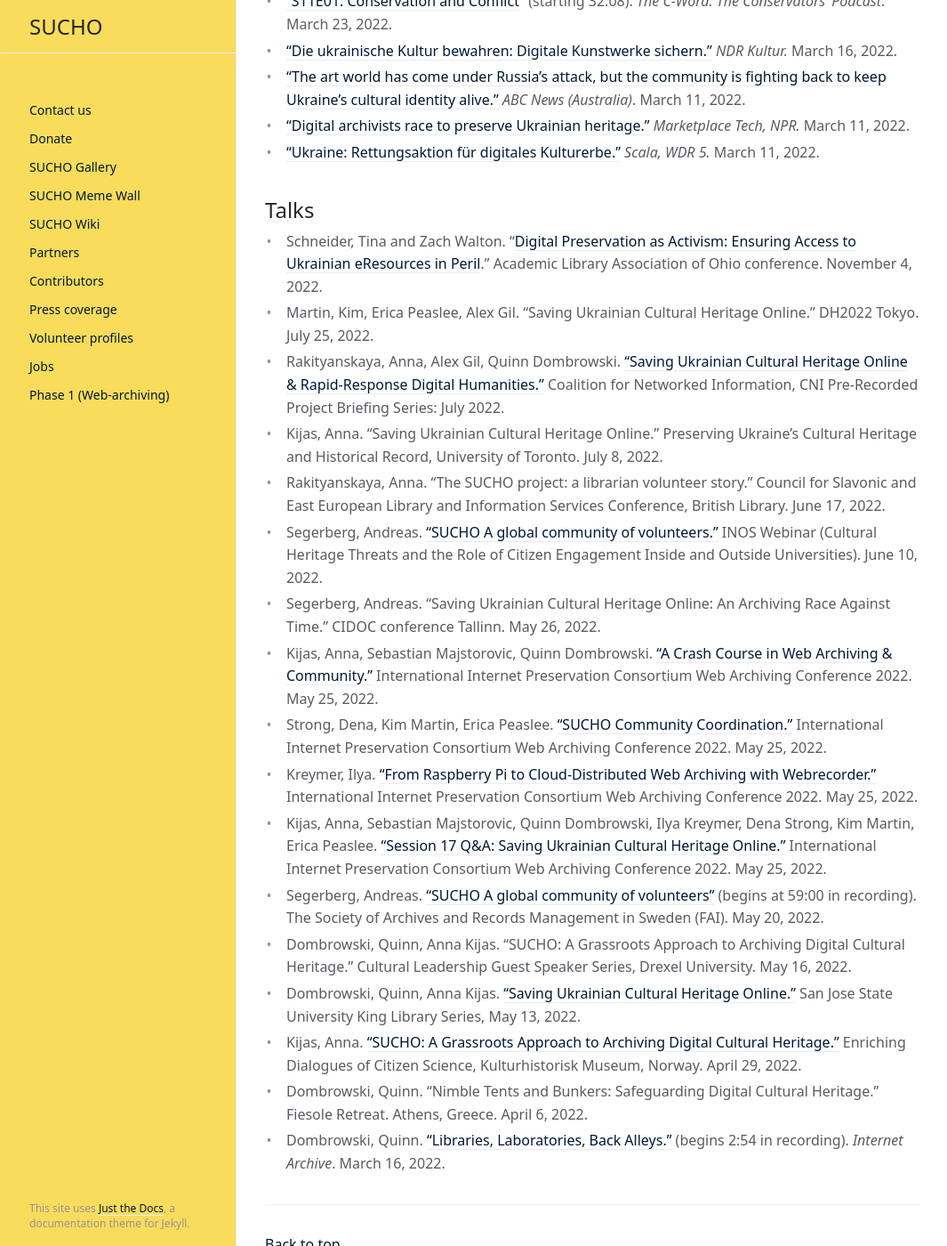
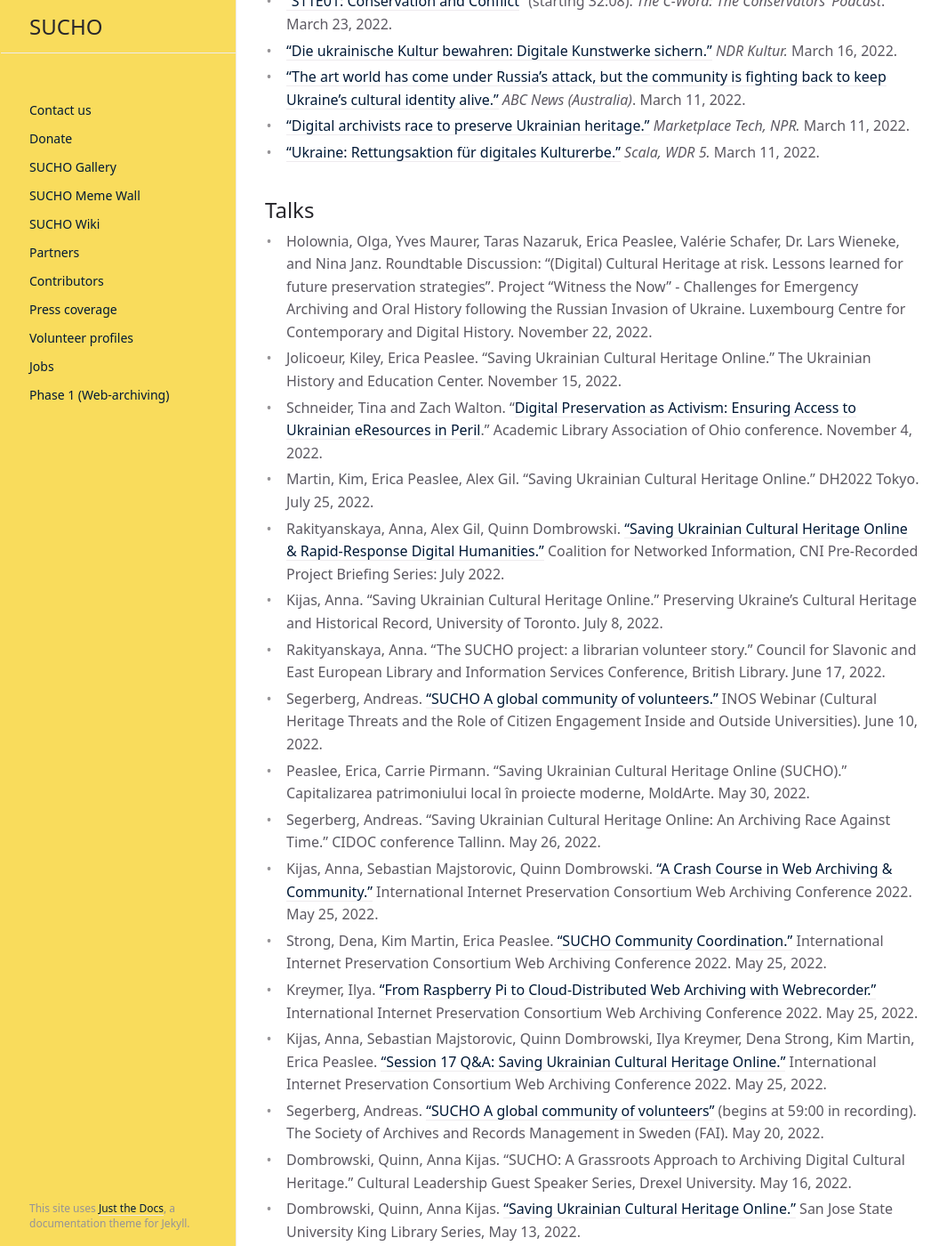
Before and after one commit to sucho-archiving/sucho-archiving.github.io, a Jekyll site: the page built from press.md, in a window 1280 px wide and 1400 px high, scrolled down 4133 px. Shown: the whole window at 89% size, without its empty margins (106-1171 px from the left). Built offline with Jekyll 4.4.1, drawn with Linux system fonts in a browser that asks for light colours.

Commit message:
updated talks

```diff
--- a/press.md
+++ b/press.md
@@ -97,12 +97,15 @@
 
 
 ## Talks
+- Holownia, Olga, Yves Maurer, Taras Nazaruk, Erica Peaslee, Valérie Schafer, Dr. Lars Wieneke, and Nina Janz. Roundtable Discussion: “(Digital) Cultural Heritage at risk. Lessons learned for future preservation strategies”. Project “Witness the Now” - Challenges for Emergency Archiving and Oral History following the Russian Invasion of Ukraine. Luxembourg Centre for Contemporary and Digital History. November 22, 2022.
+- Jolicoeur, Kiley, Erica Peaslee. “Saving Ukrainian Cultural Heritage Online.” The Ukrainian History and Education Center. November 15, 2022.
 - Schneider, Tina and Zach Walton. "[Digital Preservation as Activism: Ensuring Access to Ukrainian eResources in Peril](https://www.alaoweb.org/conferences/2022/program)." Academic Library Association of Ohio conference. November 4, 2022.
 - Martin, Kim, Erica Peaslee, Alex Gil. "Saving Ukrainian Cultural Heritage Online." DH2022 Tokyo. July 25, 2022.
 - Rakityanskaya, Anna, Alex Gil, Quinn Dombrowski. ["Saving Ukrainian Cultural Heritage Online & Rapid-Response Digital Humanities."](https://www.youtube.com/watch?v=b-zlp2S7PV8) Coalition for Networked Information, CNI Pre-Recorded Project Briefing Series: July 2022.
 - Kijas, Anna. "Saving Ukrainian Cultural Heritage Online." Preserving Ukraine’s Cultural Heritage and Historical Record, University of Toronto. July 8, 2022.
 - Rakityanskaya, Anna. "The SUCHO project: a librarian volunteer story." Council for Slavonic and East European Library  and Information Services Conference, British Library. June 17, 2022.
 - Segerberg, Andreas. ["SUCHO A global community of volunteers."](https://vimeo.com/719772025) INOS Webinar (Cultural Heritage Threats and the Role of Citizen Engagement Inside and Outside Universities). June 10, 2022.
+- Peaslee, Erica, Carrie Pirmann. “Saving Ukrainian Cultural Heritage Online (SUCHO).” Capitalizarea patrimoniului local în proiecte moderne, MoldArte. May 30, 2022.
 - Segerberg, Andreas. "Saving Ukrainian Cultural Heritage Online: An Archiving Race Against Time." CIDOC conference Tallinn. May 26, 2022.
 - Kijas, Anna, Sebastian Majstorovic, Quinn Dombrowski. ["A Crash Course in Web Archiving & Community."](https://www.youtube.com/watch?v=_J8hvEPxx6w&list=PL5AWMCpp1DigoUCo5bxJXEhc3-sRgotI5&index=1) International Internet Preservation Consortium Web Archiving Conference 2022. May 25, 2022.
 - Strong, Dena, Kim Martin, Erica Peaslee. ["SUCHO Community Coordination."](https://www.youtube.com/watch?v=G8gAMU-izW0&list=PL5AWMCpp1DigoUCo5bxJXEhc3-sRgotI5&index=3) International Internet Preservation Consortium Web Archiving Conference 2022. May 25, 2022.
```
